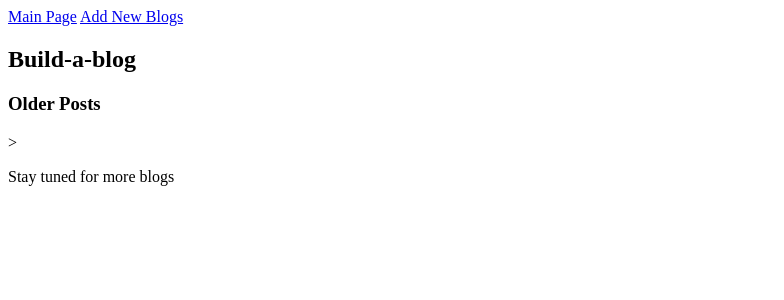
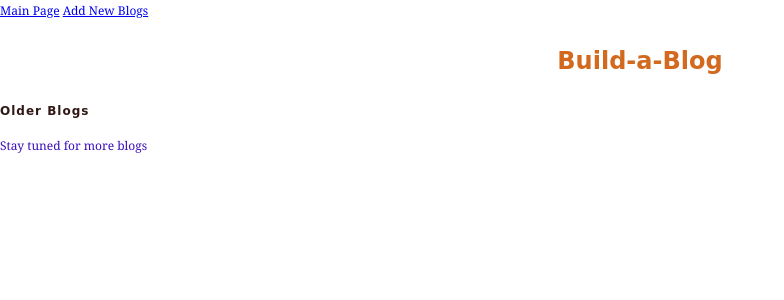
Before and after one commit to shrutilc101/Blogz, a Flask app: page /blog in a window 1280 px wide. Shown: the top 300 px of the page, without its empty margins (0-784 px from the left). Run offline with Flask 2, Linux system fonts and the light colour scheme; data that the repository does not hold is empty.

Commit message:
Finished

```diff
--- a/templates/base.html
+++ b/templates/base.html
@@ -1,6 +1,45 @@
 <!doctype html>
 <html>
     <head>
+        <style>
+            h1{
+                font-family: cursive;
+                text-align: center;
+                color: chocolate;
+
+                 }
+            h2{
+                font-family: cursive;
+                text-align: justify;
+                color: mediumblue;
+
+            }
+            html {
+	margin: 0;
+	padding: 0;
+	}
+body {
+	font: 75% georgia, sans-serif;
+
+	line-height: 1.88889;
+	color: #3a0ebb;
+	background: #fff no-repeat bottom right;
+	margin: 0;
+	padding: 0;
+	}
+p {
+	margin-top: 0;
+	text-align: justify;
+	}
+h4 {
+	font-family: cursive;
+	letter-spacing: 1px;
+	margin-bottom: 0;
+	color: rgb(48, 24, 21);
+
+	}
+
+        </style>
         <title>{{title}}</title>
     </head>
      <body>
--- a/templates/blogp.html
+++ b/templates/blogp.html
@@ -1,18 +1,18 @@
 {% extends "base.html" %}
 
 {% block content %}
-<h2>Build-a-blog</h2>
-<h3>Older Posts</h3>
+<h1>Build-a-Blog</h1>
+<h4>Older Blogs</h4>
 
 
     <ol>
-        {% for post in posts %}
+        {% for blog in blogs %}
         <li>
             <h2><a href="./blog?id={{blog.id}}">{{blog.title}}</a></h2>
             <p>{{blog.post}}</p>
         </li>
         {% endfor %}
-    </ol>>
+    </ol>
 
 
      <p>Stay tuned for more blogs</p>
--- a/templates/npost.html
+++ b/templates/npost.html
@@ -1,7 +1,7 @@
 {% extends 'base.html' %}
 {% block content %}
 
-    <h1>Add a Blog</h1>
+    <h2>Add a Blog</h2>
     <form action="/newpost" method='POST'>
         <label>
             Add a new blog:<br>
--- a/templates/post.html
+++ b/templates/post.html
@@ -1,7 +1,7 @@
 {% extends 'base.html' %}
 {% block content %}
 
-<h1>New Blog Posts</h1>
+<h1>Blogs</h1>
 
     <div>
             <h2>{{blog.title}}</h2>
```
